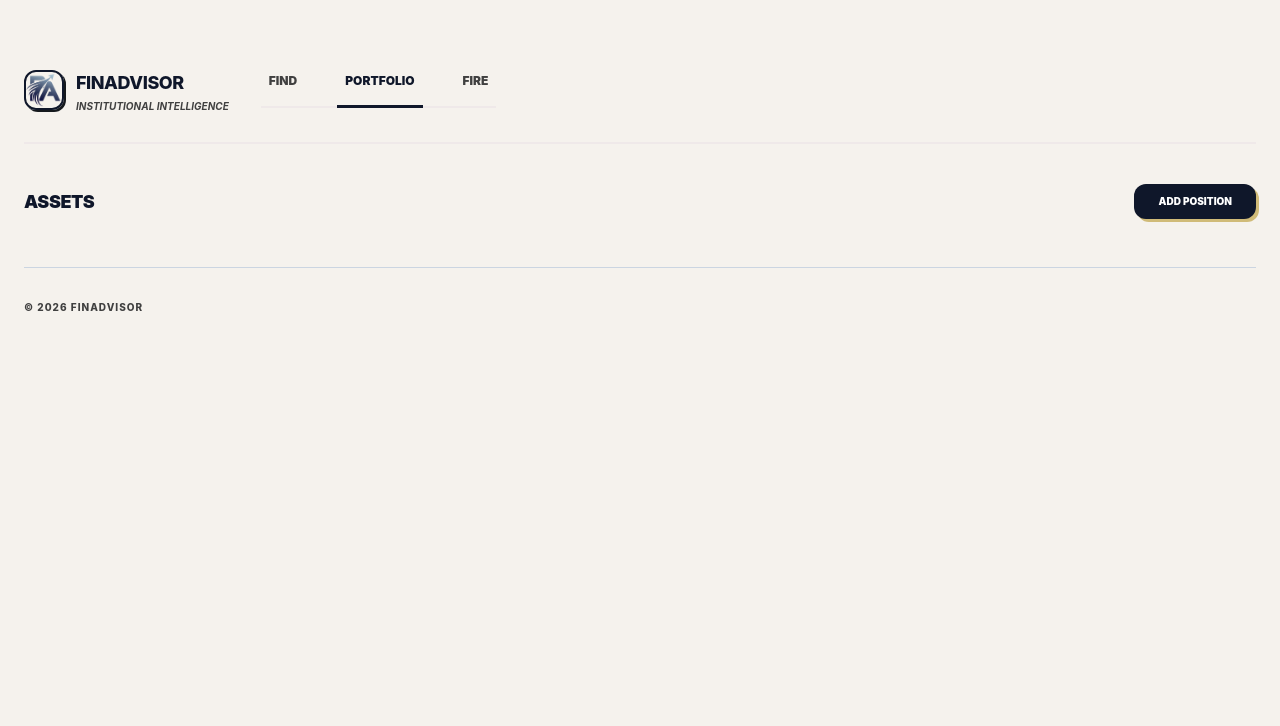
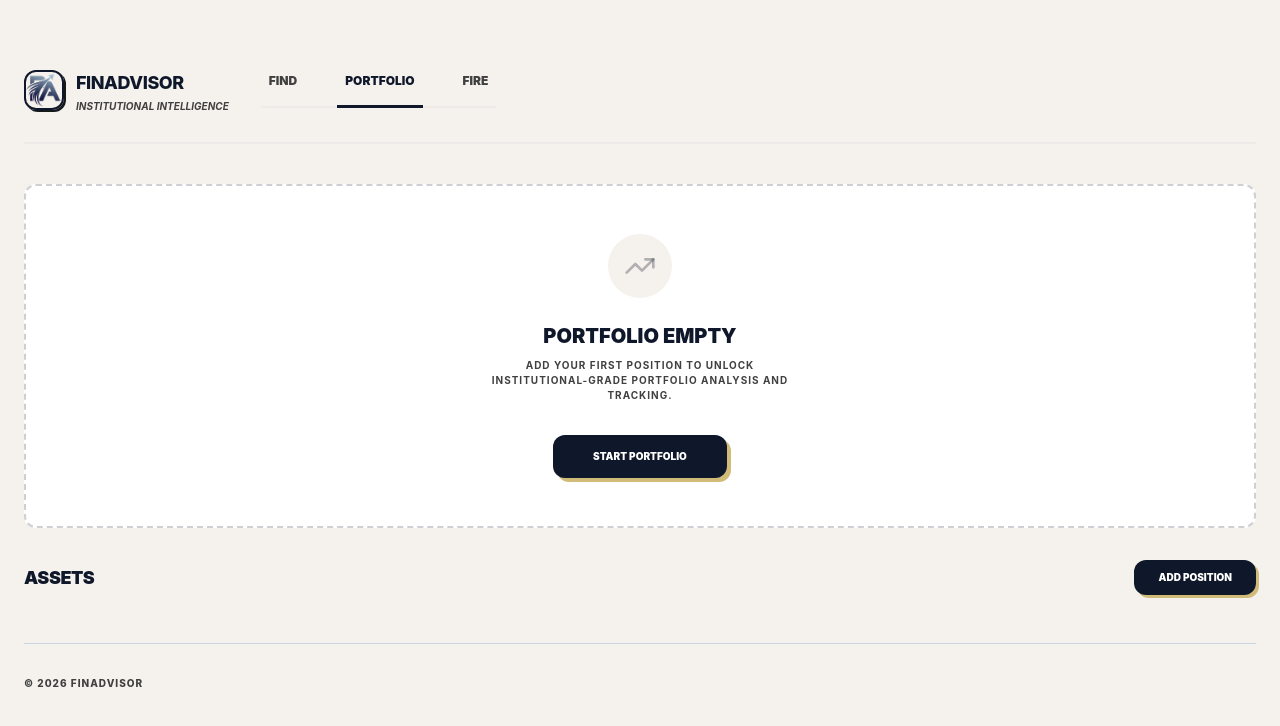
Before and after one commit to anmalynka/fin_ed, a React (Vite) app in the folder frontend/: page / in a window 1280 px wide. Both pictures are taken after a click on the button "PORTFOLIO". Shown: the top 726 px of the page. Built offline with nearby package versions, Linux system fonts and the light colour scheme.

Commit message:
Positions page

```diff
--- a/frontend/src/PositionsPage.tsx
+++ b/frontend/src/PositionsPage.tsx
@@ -52,6 +52,8 @@ const PositionsPage: React.FC<PositionsPageProps> = ({ apiBase, onViewTicker })
   const [validatedData, setValidatedData] = useState<any>(null);
 
   const [analysis, setAnalysis] = useState<AnalysisResult | null>(null);
+  const [loading, setLoading] = useState(false);
+  const [error, setError] = useState('');
   const [isModalOpen, setIsModalOpen] = useState(false);
 
   // Chart States
@@ -119,6 +121,8 @@ const PositionsPage: React.FC<PositionsPageProps> = ({ apiBase, onViewTicker })
   }, [newPos.ticker]);
 
   const fetchAnalysis = async () => {
+    setLoading(true);
+    setError('');
     try {
       const res = await axios.post(`${apiBase}/positions/analyze`, positions);
       if (res.data) {
@@ -126,6 +130,9 @@ const PositionsPage: React.FC<PositionsPageProps> = ({ apiBase, onViewTicker })
       }
     } catch (err: any) {
       console.error('Portfolio analysis failed', err);
+      setError('Connection error or invalid data.');
+    } finally {
+      setLoading(false);
     }
   };
 
@@ -148,13 +155,36 @@ const PositionsPage: React.FC<PositionsPageProps> = ({ apiBase, onViewTicker })
   const handleAdd = (e: React.FormEvent) => {
     e.preventDefault();
     if (!newPos.ticker || !newPos.avg_price || !newPos.shares || !validatedData) return;
-    const p: Position = {
-      ticker: newPos.ticker.toUpperCase().trim(),
-      avg_price: parseFloat(newPos.avg_price),
-      shares: parseFloat(newPos.shares),
-      category: newPos.category
-    };
-    setPositions([...positions, p]);
+
+    const ticker = newPos.ticker.toUpperCase().trim();
+    const newShares = parseFloat(newPos.shares);
+    const newAvgPrice = parseFloat(newPos.avg_price);
+
+    const existingIndex = positions.findIndex(p => p.ticker === ticker);
+
+    if (existingIndex !== -1) {
+      const updatedPositions = [...positions];
+      const existing = updatedPositions[existingIndex];
+      const totalShares = existing.shares + newShares;
+      // Weighted average: (q1*p1 + q2*p2) / (q1+q2)
+      const weightedAvgPrice = (existing.shares * existing.avg_price + newShares * newAvgPrice) / totalShares;
+
+      updatedPositions[existingIndex] = {
+        ...existing,
+        shares: totalShares,
+        avg_price: weightedAvgPrice
+      };
+      setPositions(updatedPositions);
+    } else {
+      const p: Position = {
+        ticker,
+        avg_price: newAvgPrice,
+        shares: newShares,
+        category: newPos.category
+      };
+      setPositions([...positions, p]);
+    }
+
     setNewPos({ ticker: '', avg_price: '', shares: '', category: 'Growth' });
     setValidatedData(null);
     setIsModalOpen(false);
@@ -248,7 +278,37 @@ const PositionsPage: React.FC<PositionsPageProps> = ({ apiBase, onViewTicker })
 
   return (
     <div className="space-y-8 animate-in fade-in duration-700">
+      {loading && !analysis && (
+        <div className="flex flex-col items-center justify-center py-20 space-y-4">
+          <Loader2 size={48} className="text-primary animate-spin" />
+          <p className="text-[10px] font-black uppercase tracking-widest text-grey-300">Analyzing Portfolio...</p>
+        </div>
+      )}
+
+      {error && (
+        <div className="bg-[#A45951]/10 border-2 border-[#A45951] p-6 rounded-m text-center">
+          <p className="text-[#A45951] font-black uppercase text-xs">{error}</p>
+          <button onClick={() => fetchAnalysis()} className="mt-4 px-4 py-2 bg-tertiary text-white rounded-m text-[10px] font-black uppercase">Retry</button>
+        </div>
+      )}
+
       {/* Portfolio Header KPIs */}
+      {positions.length === 0 && !loading && (
+        <div className="bg-white border-2 border-dashed border-tertiary/20 rounded-m p-12 text-center flex flex-col items-center animate-in fade-in duration-700">
+          <div className="w-16 h-16 bg-secondary rounded-full flex items-center justify-center mb-6 text-tertiary/30">
+            <TrendingUp size={32} />
+          </div>
+          <h3 className="text-xl font-black uppercase text-tertiary mb-2">Portfolio Empty</h3>
+          <p className="text-[10px] font-bold text-grey-300 uppercase tracking-widest max-w-xs mb-8">Add your first position to unlock institutional-grade portfolio analysis and tracking.</p>
+          <button
+            onClick={() => setIsModalOpen(true)}
+            className="px-10 py-3.5 bg-tertiary text-white rounded-m text-[10px] font-black uppercase shadow-[4px_4px_0px_0px_#D0BB78] hover:shadow-none hover:translate-x-[2px] hover:translate-y-[2px] transition-all"
+          >
+            Start Portfolio
+          </button>
+        </div>
+      )}
+
       {analysis && positions.length > 0 && (
         <div className="grid grid-cols-1 md:grid-cols-4 gap-4">
           <KPICard label="Total Market Value" value={`$${formatPrice(analysis.portfolio.total_value)}`} sub={`XIRR: ~${(analysis.portfolio.total_delta_pct || 0).toFixed(1)}%`} isPos={analysis.portfolio.total_delta >= 0} />
```
